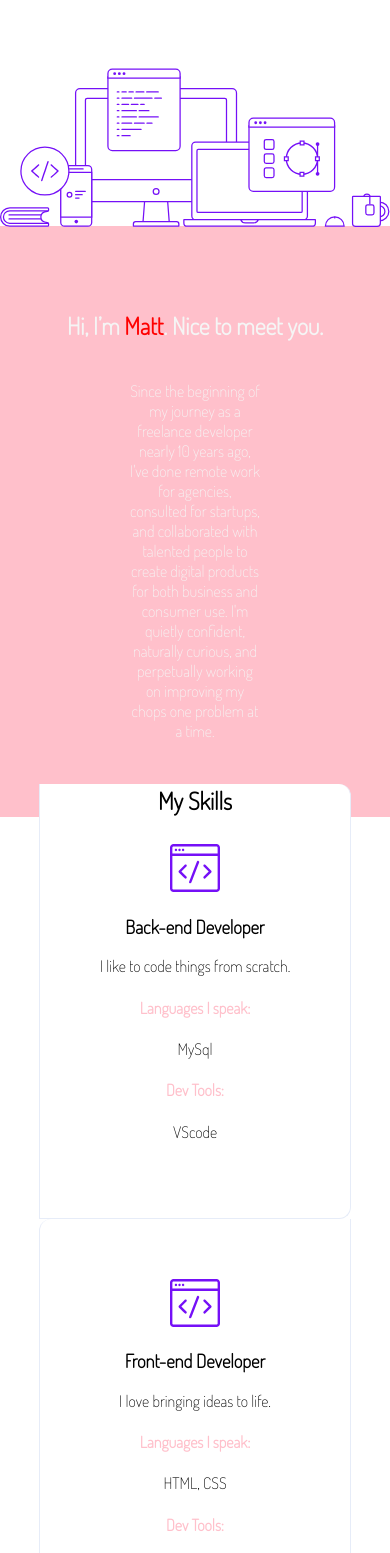
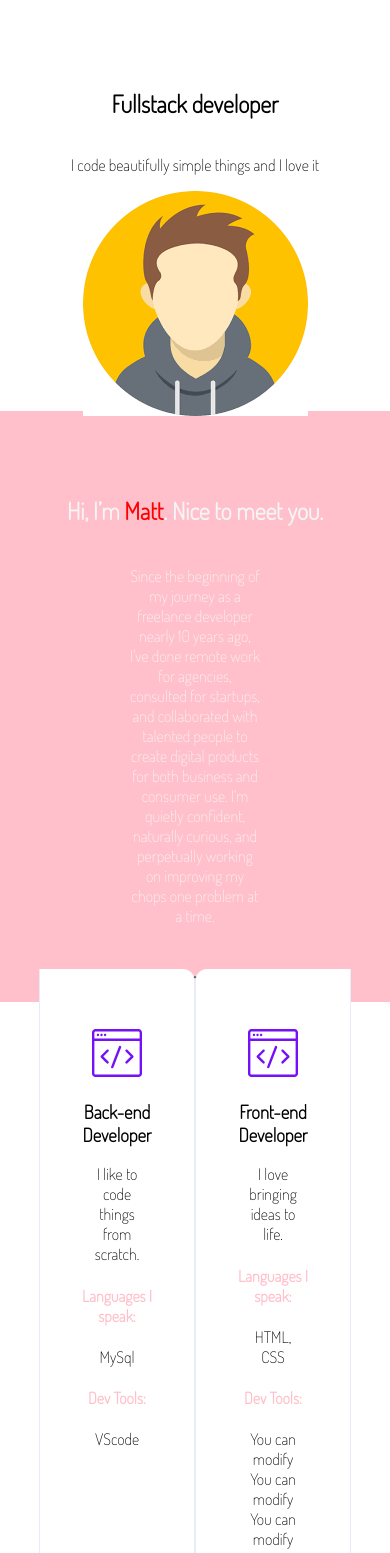
Before and after one commit to WildCodeSchool-2024-09/JS-Lyon-bleu-checkpoint-1, a website: page site/portfolio.html in a window 390 px wide. Shown: the part 80-1633 px from the top of the page. Drawn offline with Linux system fonts and the light colour scheme.

Commit message:
tasklist 1 step 4

```diff
--- a/site/css/portfolio.css
+++ b/site/css/portfolio.css
@@ -23,15 +23,26 @@ p {
 	padding: 0 var(--gutter);
 }
 
+/* Modif nav pour exercice */
+nav {
+	display: flex;
+	justify-content: space-between;
+}
+
 .menu {
 	display: flex;
 	margin-bottom: var(--gutter);
 }
 
+/* Modif desktop pour centrer le tout */
 .desktop {
 	margin: 0;
 	margin-top: calc(var(--gutter) * 5);
 	margin-bottom: calc(var(--gutter) * -0.3125);
+	display: flex;
+	flex-direction: column;
+	align-items: center;
+	justify-content: center;
 }
 
 .description {
@@ -62,15 +73,22 @@ p {
 	text-align: var(--textAlign);
 }
 
+/* Modif pour que les colonnes des compétences soient l'une à côté de l'autre */
+.skills--columns {
+	display: flex;
+	width: 100%;
+}
+
 .column {
 	border-left: var(--styledBorder);
 	border-right: var(--styledBorder);
 	border-bottom: var(--styledBorder);
 	background-color: var(--cardColor);
-  padding: calc(var(--gutter) * 3.75) calc(var(--gutter)* 2.1875);
+	padding: calc(var(--gutter) * 3.75) calc(var(--gutter) * 2.1875);
 	border-radius: var(--radius);
 	text-align: var(--textAlign);
 	box-shadow: var(--styledShadow);
+	width: 50%;
 }
 
 .column:first-of-type {
@@ -108,3 +126,9 @@ p {
 .purple-text {
 	color: var(--purple);
 }
+
+@media screen and (max-width: 700px) {
+	#disappear {
+		display: none;
+	}
+}
--- a/site/portfolio.html
+++ b/site/portfolio.html
@@ -24,7 +24,10 @@
       <!-- You can use the avatar image on the folder image -->
       <section>
         <figure class="desktop">
-          <img src="image/desktop.svg" alt="desktop" />
+          <h1>Fullstack developer</h1>
+          <p>I code beautifully simple things and I love it</p>
+          <img src="image/avatar-bis.png" alt="Avatar d'un des créateurs">
+          <img id="disappear" src="image/desktop.svg" alt="desktop" />
         </figure>
       </section>
 
@@ -40,6 +43,7 @@
 
       <article class="skills">
         <h2 class="skills--title">My Skills</h2>
+          <div class="skills--columns">
           <section class="column">
               <img src="image/frontend.svg" alt="" />
               <h3>Back-end Developer</h3>
@@ -64,6 +68,7 @@
                 <li>You can modify</li>
               </ul>
             </section>
+          </div>
       </article>
 
       <!-- Third banner with list of all your projects -->
```
Lines whose indentation alone changed are shown as unchanged.
